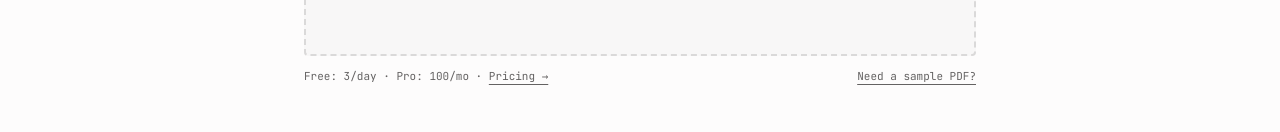
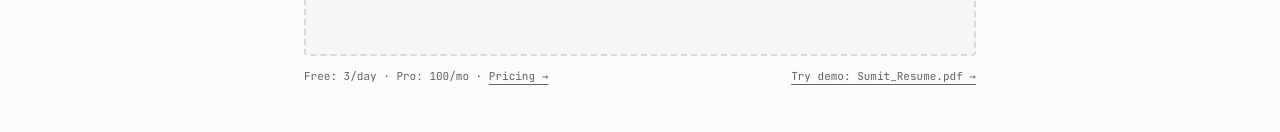
Before and after one commit to Sumitr995/MarkForge, a React (Vite) app in the folder frontend/: page /app in a window 1280 px wide. Shown: the part 492-624 px from the top of the page. Built offline with nearby package versions, Linux system fonts and the light colour scheme; no server answers.

Commit message:
feat: add demo with Sumit_Resume.pdf sample, replace placeholder

```diff
--- a/frontend/src/components/reader/dropzone.tsx
+++ b/frontend/src/components/reader/dropzone.tsx
@@ -66,6 +66,39 @@ export function Dropzone() {
     }
   };
 
+  const handleSample = async () => {
+    if (loading) return;
+    setLoading(true);
+    setProgress(12);
+    const t1 = setTimeout(() => setProgress(36), 600);
+    const t2 = setTimeout(() => setProgress(68), 1800);
+    const controller = new AbortController();
+    abortRef.current = controller;
+    try {
+      // public/demo/Sumit_Resume.pdf is served at /demo/Sumit_Resume.pdf in both dev and prod
+      const res = await fetch("/demo/Sumit_Resume.pdf");
+      if (!res.ok) throw new Error("Failed to load sample PDF");
+      const blob = await res.blob();
+      const sampleFile = new File([blob], "Sumit_Resume.pdf", { type: "application/pdf" });
+      setFile(sampleFile);
+      setProgress(68);
+      const uploadRes = await uploadPdf(sampleFile, controller.signal);
+      setProgress(100);
+      setDoc(uploadRes.data);
+      toast.success("Sample distilled — opening reader", { description: `${uploadRes.data.originalName} · ${(uploadRes.data.markdown.length / 1000).toFixed(1)}k chars` });
+      navigate("/reader");
+    } catch (e: unknown) {
+      const msg = e instanceof ApiError ? e.message : e instanceof Error ? e.message : "Sample upload failed";
+      toast.error("Could not load sample", { description: msg });
+    } finally {
+      clearTimeout(t1);
+      clearTimeout(t2);
+      setLoading(false);
+      setTimeout(() => setProgress(0), 800);
+      abortRef.current = null;
+    }
+  };
+
   return (
     <div className="w-full max-w-2xl mx-auto">
       <div
@@ -121,7 +154,7 @@ export function Dropzone() {
 
       <div className="mt-3 flex flex-col sm:flex-row items-center justify-between gap-2 font-mono text-[11px] text-mute">
         <span>Free: {GUEST_DAILY_LIMIT}/day · Pro: 100/mo · <a href="#pricing" className="underline underline-offset-4 hover:text-ink">Pricing →</a></span>
-        <button onClick={() => toast.info("Sample PDFs: try uploading any paper from arXiv — e.g. 'Attention Is All You Need'.")} className="underline underline-offset-4 hover:text-ink">Need a sample PDF?</button>
+        <button onClick={handleSample} disabled={loading} className="underline underline-offset-4 hover:text-ink disabled:opacity-50">Try demo: Sumit_Resume.pdf →</button>
       </div>
     </div>
   );
```
Also changed, not shown: 1 other file (tests, documents, lock files or other folders).
